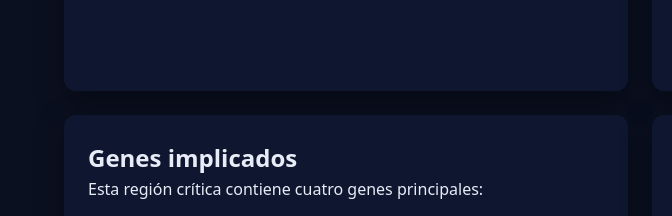
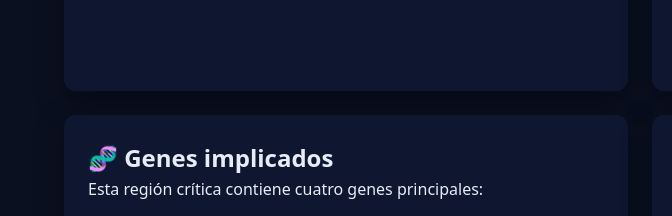
Before and after one commit to Evelez23/microdelecion-15q11.2, a plain HTML site: page genetica.html in a window 1280 px wide. Shown: the part 1580-1796 px from the top of the page, 0-672 px from the left. Drawn offline with nearby package versions, Linux system fonts and the light colour scheme.

Commit message:
Update genetica.html

```diff
--- a/genetica.html
+++ b/genetica.html
@@ -98,7 +98,7 @@
     <!-- Gráficos -->
     <div class="grid-2">
       <div class="panel">
-        <h2>Genes implicados</h2>
+        <h2> 🧬 Genes implicados</h2>
         <div class="gene-info">
           <p>Esta región crítica contiene cuatro genes principales:</p>
           <ul>
```
